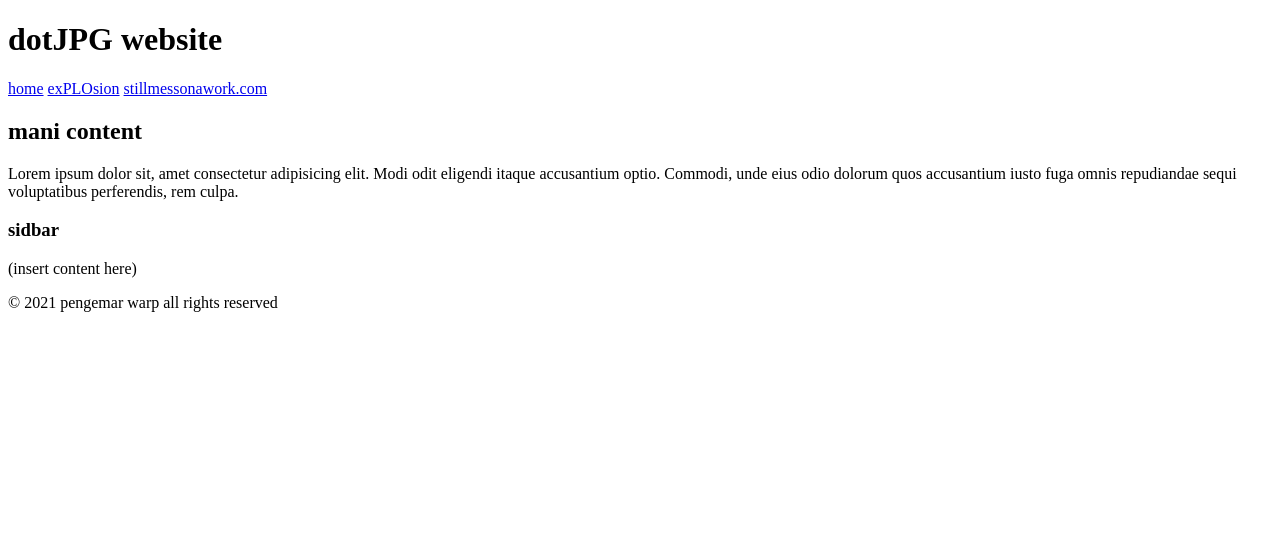
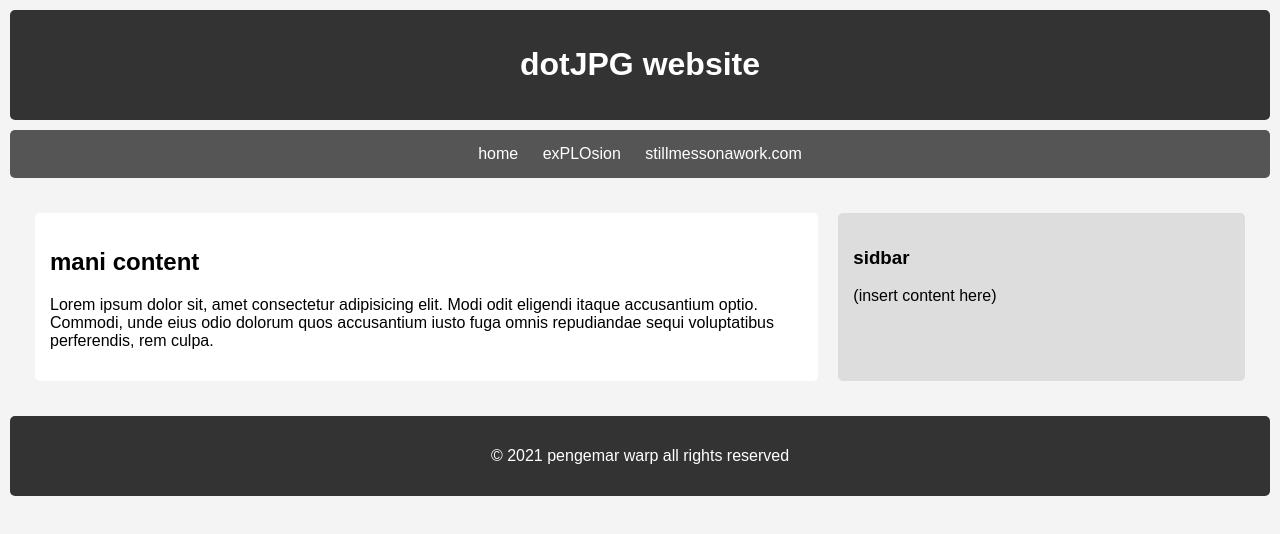
Before and after one commit to PenggemarWarp1234/PenggemarWarp1234.github.io, a plain HTML site: page index.html in a window 1280 px wide. Drawn offline with Linux system fonts and the light colour scheme.

Commit message:
add style.css

```diff
--- a/index.html
+++ b/index.html
@@ -4,6 +4,7 @@
     <meta charset="UTF-8" />
     <meta name="viewport" content="width=device-width, initial-scale=1.0" />
     <title>dotJPG website</title>
+    <link rel="stylesheet" href="style.css">
   </head>
   <body>
     <header>
--- /dev/null
+++ b/style.css
@@ -0,0 +1,42 @@
+body{
+    font-family: sans-serif;
+    margin: 0;
+    padding: 0;
+    background-color: #f4f4f4;
+}
+header,nav,section,article,aside,footer{
+    padding: 15px;
+    margin: 10px;
+    border-radius: 5px;
+}
+header{
+    background: #333;
+    color: #fff;
+    text-align: center;
+}
+nav{
+    background: #555;
+    color: #fff;
+    text-align: center;
+}
+section{display: flex;}
+article{
+    flex: 2;
+    background: #fff;
+    padding: 15px;
+}
+aside{
+    flex: 1;
+    background: #ddd;
+    padding: 15px;
+}
+footer{
+    background: #333;
+    color: #fff;
+    text-align: center;
+}
+a{
+    color: #fff;
+    margin: 0 10px;
+    text-decoration: none;
+}
```
